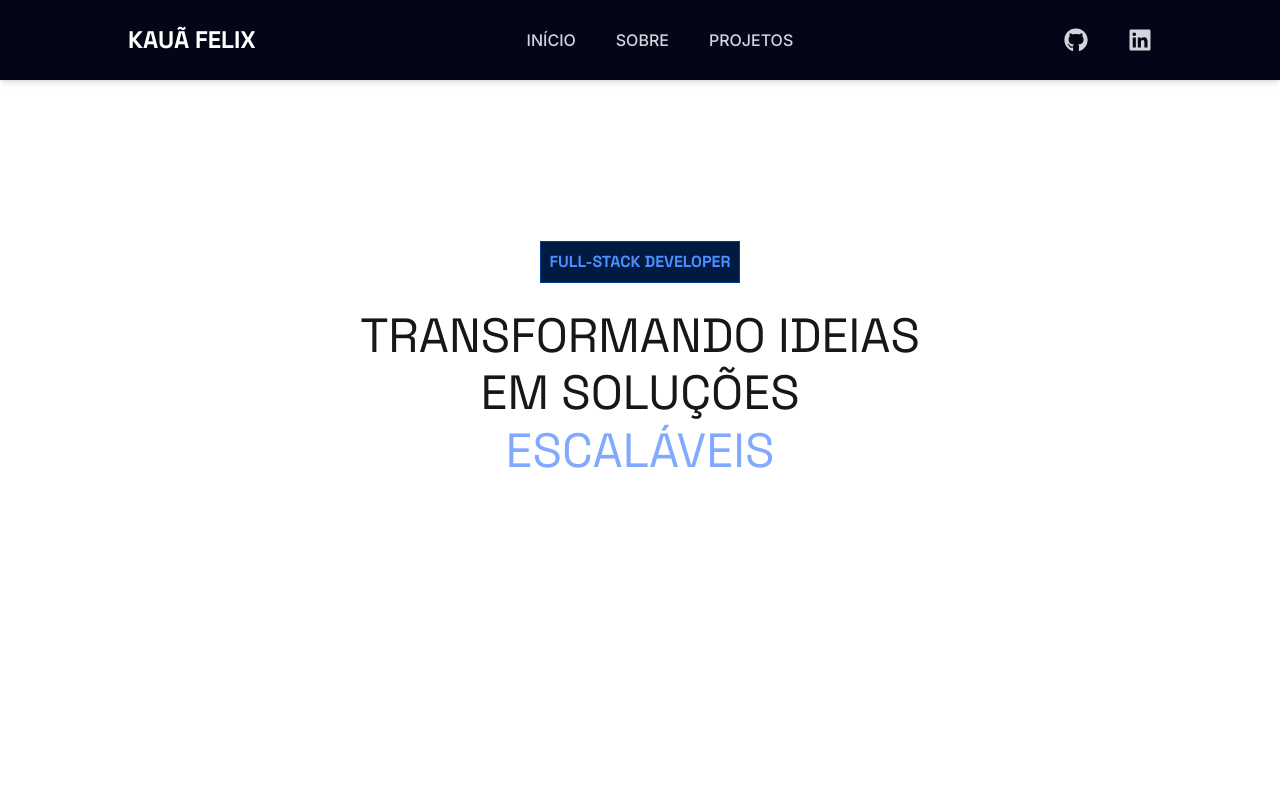
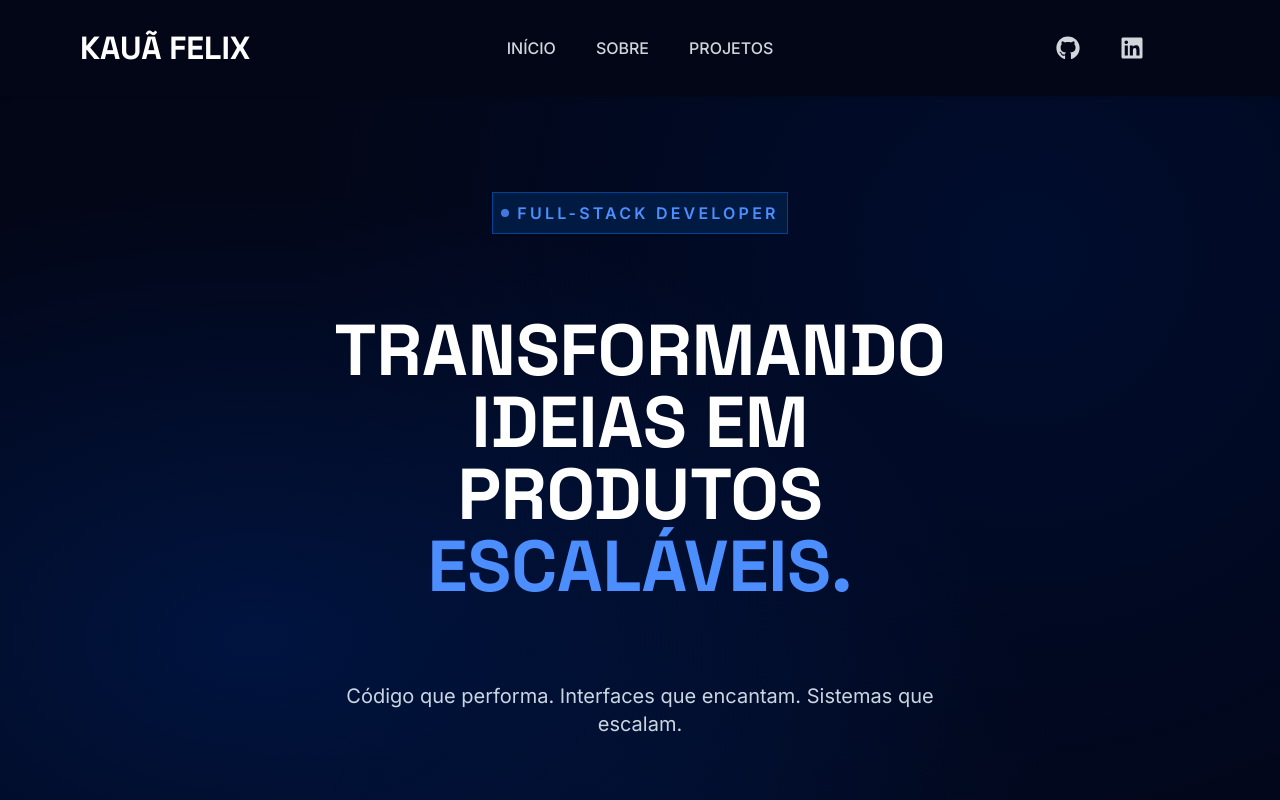
Before and after one commit to kauaafeelix/personal-portfolio, a Next.js app: page / in a window 1280 px wide. Shown: the top 800 px of the page. Built offline with nearby package versions, Linux system fonts and the light colour scheme.

Commit message:
feat: finaliza home com hero section inicial

```diff
--- a/src/app/globals.css
+++ b/src/app/globals.css
@@ -22,7 +22,41 @@
 }
 
 body {
-  background: var(--background);
-  color: var(--foreground);
-  font-family: var(--font-inter);
+  background-color: #020617;
+  background-image:
+    radial-gradient(ellipse at 20% 50%, #001440 0%, transparent 50%),
+    radial-gradient(ellipse at 80% 20%, #000d2e 0%, transparent 50%),
+    radial-gradient(ellipse at 50% 80%, #001030 0%, transparent 50%);
+    color: #ffffff;
 }
+
+.hover-underline {
+  font-size: 2rem;
+  color: #ffffff;
+  position: relative;
+  display: inline-block;
+}
+
+.hover-underline::after,
+.hover-underline::before {
+  content: '';
+  position: absolute;
+  width: 100%;
+  height: 2px;
+  background: linear-gradient(to right, #002E6A, #FFFFFF);
+  bottom: -5px;
+  left: 0;
+  transform: scaleX(0);
+  transform-origin: right;
+  transition: transform 0.4s ease-out;
+}
+
+.hover-underline::before {
+  top: -5px;
+  transform-origin: left;
+}
+
+.hover-underline:hover::after,
+.hover-underline:hover::before {
+  transform: scaleX(1);
+}
--- a/src/app/page.js
+++ b/src/app/page.js
@@ -1,13 +1,30 @@
 import Image from "next/image";
+import "./globals.css";
 
 
 export default function Home() {
     return (
-      <main className="flex flex-col items-center justify-center min-h-[70vh] text-center gap-6">
-        <div className="flex flex-col gap-6 max-w-[70vh] items-center">
-          <h4 className="w-fit border border-[#004395] font-space text-xg text-[#4D8EFF] bg-[#001A42] p-2 font-bold">FULL-STACK DEVELOPER</h4>
-          <h1 className="font-space text-5xl leading-[1.2]">TRANSFORMANDO IDEIAS EM SOLUÇÕES <span className="text-[#81AAFF]">ESCALÁVEIS</span></h1>
-        </div>
+      <main className="flex flex-col items-center justify-center min-h-[70vh] text-center mt-[4rem]">
+          <section className="flex flex-col items-center gap-[5rem] mt-[2rem]">
+              <div className="flex flex-col gap-[5rem] max-w-[80vh] items-center">
+                  <h4 className="w-fit flex items-center gap-2 border border-[#004395] tracking-[0.2rem] text-[#4D8EFF] bg-[#001A42] p-2 font-semibold">
+                    <span className="w-2 h-2 rounded-full bg-[#4D8EFF] animate-pulse"></span>
+                    FULL-STACK DEVELOPER
+                  </h4>
+                  <h1 className="font-space text-7xl leading-none font-bold text-center">TRANSFORMANDO IDEIAS EM PRODUTOS <span className="text-[#4D8EFF]">ESCALÁVEIS.</span></h1>
+                  <p className="text-xl text-center text-[#CBD5E1]">Código que performa. Interfaces que encantam. Sistemas que escalam.</p>
+              </div>
+              <div className="flex flex-row items-center gap-[1rem] justify-center mt-[1rem]">
+                    <button className="p-4 font-normal font-space bg-[#4D8EFF] text-[#001A42] hover:bg-[#005AC2] hover:text-[#FFFFFF] cursor-pointer transition-all duration-300 rounded-md">VER PROJETOS</button>
+                    <button className="p-4 font-normal font-space border border-[#474648] hover:bg-[#DAE3F0] hover:text-[#000000] cursor-pointer transition-all duration-300 rounded-md">ENTRAR EM CONTATO</button>
+              </div>
+          </section>
+          <section className="flex flex-col gap-10 mt-[20rem]">
+              <div className="">
+                  <h2 className="font-space text-3xl font-bold text-white">Projetos em Destaque</h2>
+                   <p className="text-[#CBD5E1] mt-2">Uma seleção do meu trabalho mais recente.</p>
+              </div>
+          </section>
       </main>
     );
 }
--- a/src/components/NavBar.js
+++ b/src/components/NavBar.js
@@ -5,9 +5,10 @@ import { FaGithub, FaLinkedin } from "react-icons/fa";
 
 export default function Navbar() {
   return (
-    <nav className="flex flex-row items-center justify-between p-6 bg-[#020617] shadow-md px-[8rem]">
-        <h2 className="font-space text-2xl font-bold text-white">KAUÃ FELIX</h2>
-
+    <nav className="flex flex-row items-center justify-between p-6 bg-[#020617] shadow-md max-w-full px-[5rem]">
+        <div className="w-[200px]">
+            <h2 className="hover-underline font-space font-bold">KAUÃ FELIX</h2>
+        </div>
         <div className="flex gap-10 justify-center items-center">
             <Link  href="/"
             className="relative text-gray-300 hover:text-[#3B82F6] font-medium transition-all
@@ -29,7 +30,7 @@ export default function Navbar() {
             </Link>
         </div>
 
-        <div className="flex gap-10 justify-center items-center">
+        <div className="flex gap-10 justify-center items-center w-[200px]">
             <Link href="https://github.com/kauaafeelix" target="_blank">
             <FaGithub className="w-6 h-6 text-gray-300 hover:text-[#3B82F6] transition-colors cursor-pointer" />
             </Link>
```
Also changed, not shown: src/app/projetos/loading.js (added).
